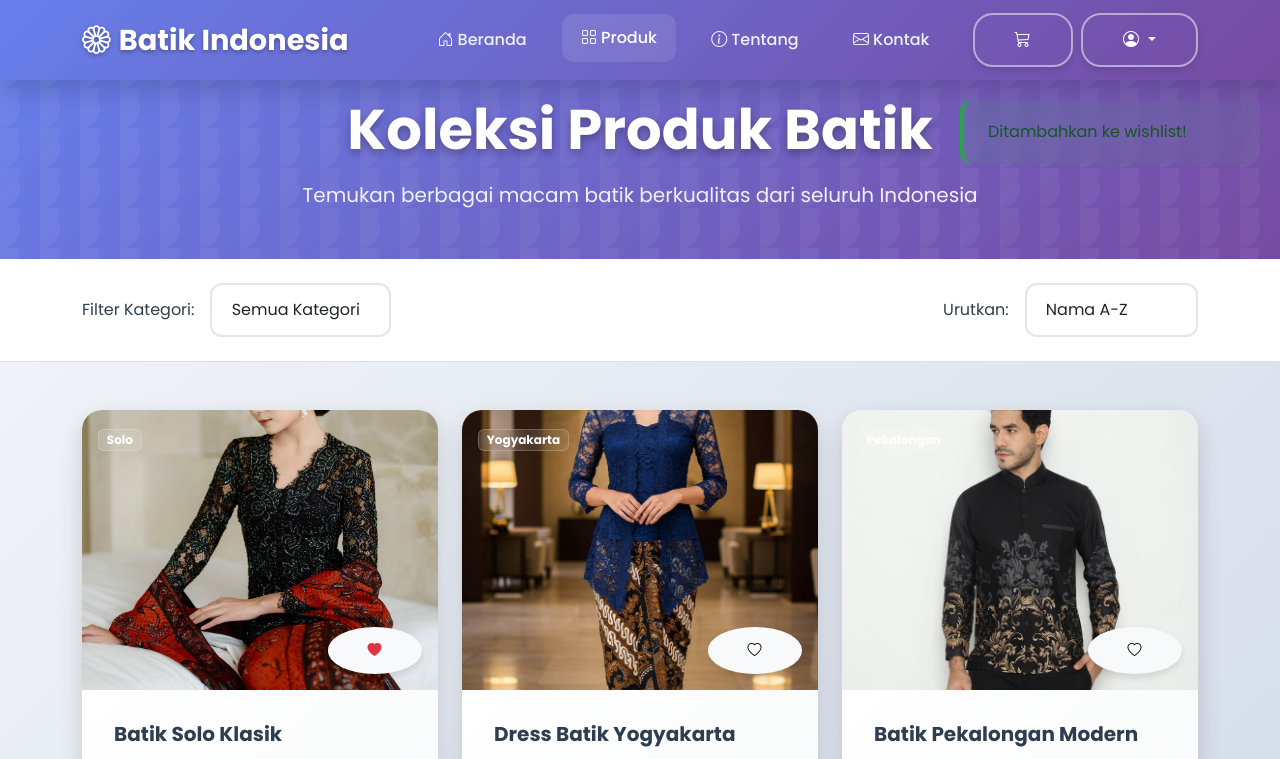
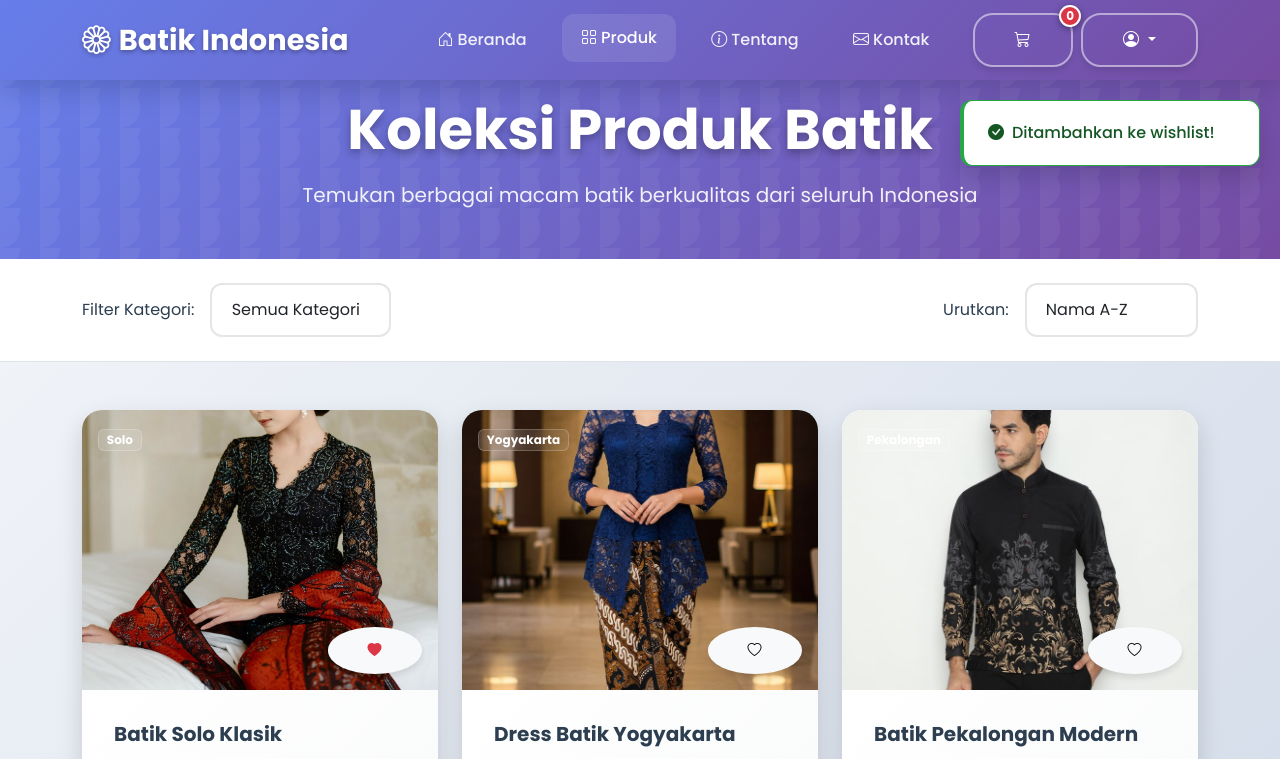
Before and after one commit to MISBAHULLL/Ecommerce-batik, a plain HTML site: page products.html in a window 1280 px wide. Both pictures are taken after a click on the button 374 px from the left and 650 px from the top of the page. Shown: the top 759 px of the page. Drawn offline with nearby package versions, Linux system fonts and the light colour scheme.

Commit message:
memperbaiki bug

```diff
--- a/css/style.css
+++ b/css/style.css
@@ -576,13 +576,39 @@ footer a:hover {
     border: none;
     border-radius: var(--border-radius);
     padding: 1.2rem 1.5rem;
-    backdrop-filter: blur(10px);
+    box-shadow: var(--shadow-lg);
+    font-weight: 500;
 }
 
 .alert-success {
-    background: linear-gradient(135deg, rgba(40, 167, 69, 0.1), rgba(40, 167, 69, 0.05));
+    background: white;
     color: #155724;
+    border: 1px solid #28a745;
     border-left: 4px solid #28a745;
+}
+
+/* Cart Badge Fix */
+.cart-count {
+    font-size: 0.75rem !important;
+    min-width: 22px !important;
+    width: 22px !important;
+    height: 22px !important;
+    line-height: 22px !important;
+    text-align: center !important;
+    border-radius: 50% !important;
+    font-weight: 700 !important;
+    background: #dc3545 !important;
+    color: white !important;
+    border: 2px solid white !important;
+    box-shadow: 0 2px 6px rgba(0,0,0,0.4) !important;
+    display: flex !important;
+    align-items: center !important;
+    justify-content: center !important;
+    padding: 0 !important;
+    margin: 0 !important;
+    position: absolute !important;
+    top: -8px !important;
+    right: -8px !important;
 }
 
 /* Responsive Modern */
--- a/js/cart-simple.js
+++ b/js/cart-simple.js
@@ -112,8 +112,8 @@ class SimpleCart {
         // Buat elemen notifikasi
         const notification = document.createElement('div');
         notification.className = 'alert alert-success position-fixed';
-        notification.style.cssText = 'top: 20px; right: 20px; z-index: 9999; min-width: 300px;';
-        notification.textContent = message;
+        notification.style.cssText = 'top: 100px; right: 20px; z-index: 9999; min-width: 300px; max-width: 400px;';
+        notification.innerHTML = `<i class="bi bi-check-circle-fill me-2"></i>${message}`;
 
         document.body.appendChild(notification);
 
--- a/js/components.js
+++ b/js/components.js
@@ -38,10 +38,12 @@ function createNavbar(activePage = '') {
                 </ul>
 
                 <div class="d-flex align-items-center ms-3">
-                    <a href="cart.html" class="btn btn-outline-light position-relative me-2">
-                        <i class="bi bi-cart3"></i>
-                        <span class="cart-count position-absolute top-0 start-100 translate-middle badge rounded-pill bg-danger" style="display: none;">0</span>
-                    </a>
+                    <div class="position-relative me-2">
+                        <a href="cart.html" class="btn btn-outline-light">
+                            <i class="bi bi-cart3"></i>
+                        </a>
+                        <span class="cart-count" style="display: none;">0</span>
+                    </div>
                     <div class="dropdown">
                         <button class="btn btn-outline-light dropdown-toggle" type="button" data-bs-toggle="dropdown">
                             <i class="bi bi-person-circle"></i>
--- a/products.html
+++ b/products.html
@@ -234,8 +234,8 @@
         function showNotification(message) {
             const notification = document.createElement('div');
             notification.className = 'alert alert-success position-fixed';
-            notification.style.cssText = 'top: 100px; right: 20px; z-index: 9999; min-width: 300px;';
-            notification.textContent = message;
+            notification.style.cssText = 'top: 100px; right: 20px; z-index: 9999; min-width: 300px; max-width: 400px;';
+            notification.innerHTML = `<i class="bi bi-check-circle-fill me-2"></i>${message}`;
 
             document.body.appendChild(notification);
 
```
